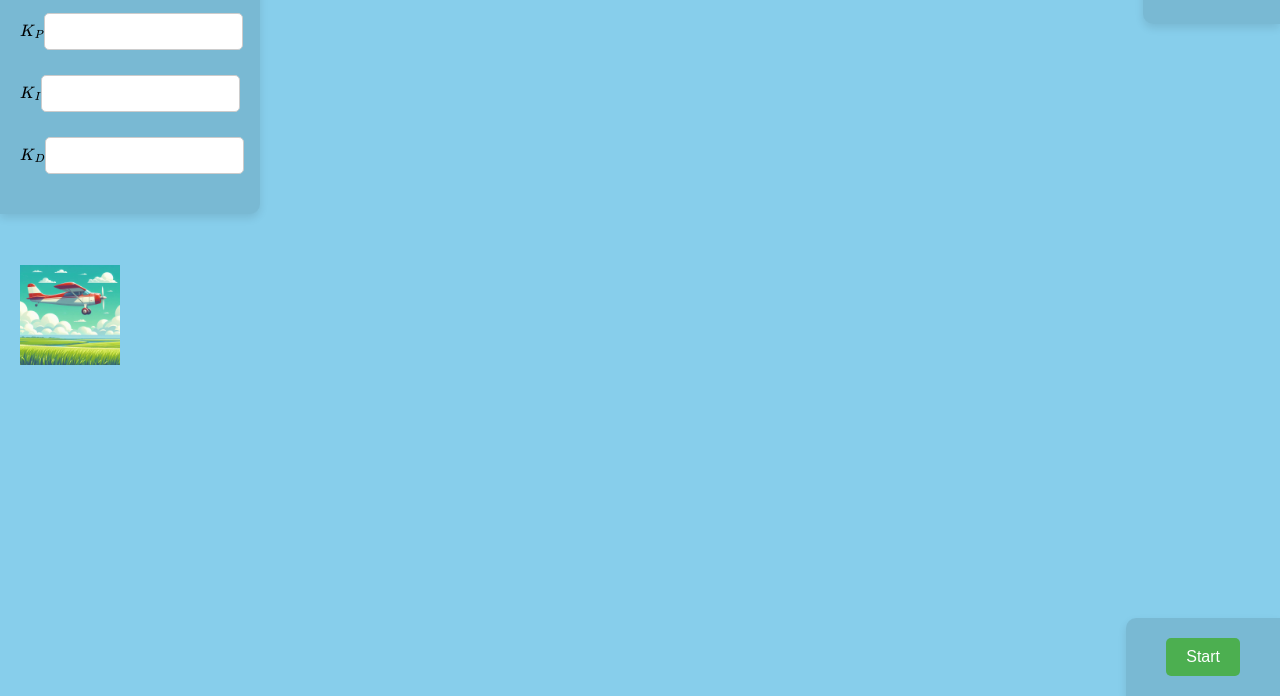
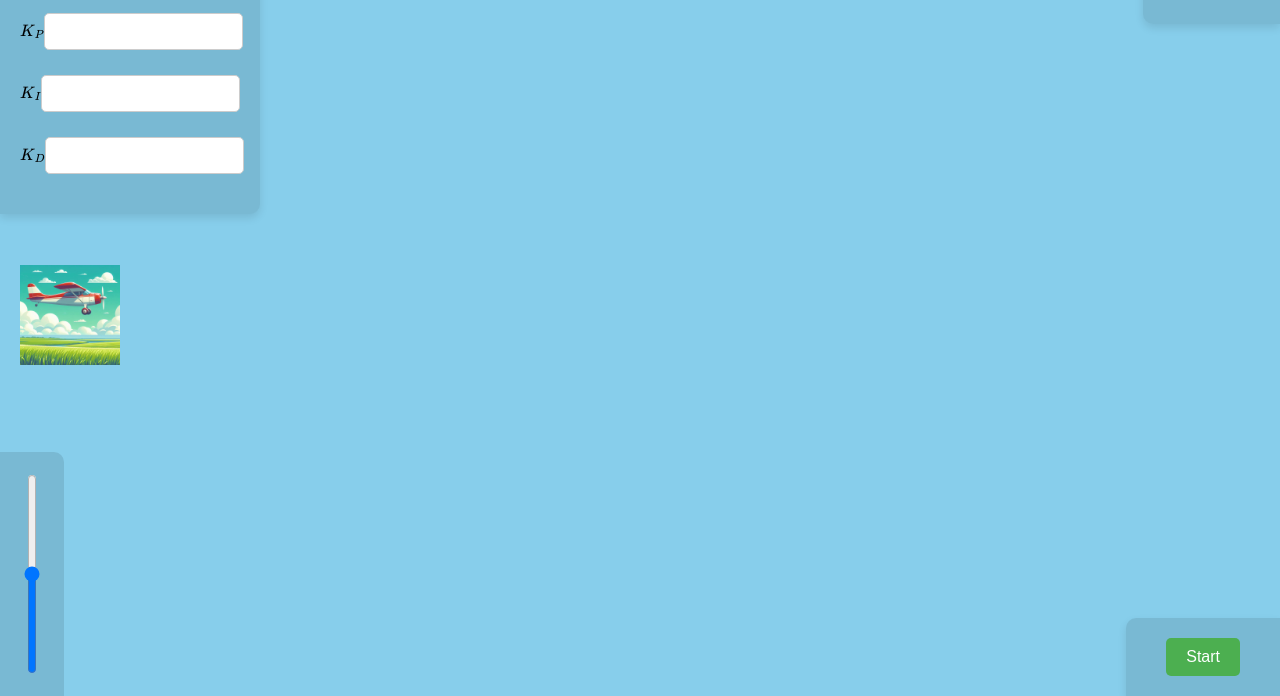
Before and after one commit to flashy85/AirplaneGame, a plain HTML site: page index.html in a window 1280 px wide. Shown: the part 104-800 px from the top of the page. Drawn offline with nearby package versions, Linux system fonts and the light colour scheme.

Commit message:
Added slider for manual control

```diff
--- a/index.html
+++ b/index.html
@@ -80,6 +80,48 @@
         .RefPathGroup label {
             width: 35px;
             font-weight: bold;
+        }
+
+        .manual_controll {
+            position: absolute;
+            z-index: 10;
+            bottom: 0px;
+            left: 0px;
+            padding: 20px;
+            border-top-right-radius: 10px;
+            display: flex;
+            flex-direction: column-reverse;
+            align-items: center;
+            background-color: rgba(0, 0, 0, 0.1);
+        }
+
+        .manual_controll input[type="range"] {
+            appearance: none;
+            -webkit-appearance: slider-vertical;
+            /* Make it vertical */
+            writing-mode: bt-lr;
+            width: 20px;
+            height: 200px;
+            background: lightgrey;
+            border-radius: 10px;
+        }
+
+        .manual_controll input[type="range"]::-webkit-slider-thumb {
+            -webkit-appearance: none;
+            appearance: none;
+            width: 20px;
+            height: 20px;
+            background: #4CAF50;
+            cursor: pointer;
+            border-radius: 50%;
+        }
+
+        .manual_controll input[type="range"]::-moz-range-thumb {
+            width: 20px;
+            height: 20px;
+            background: #4caf50;
+            cursor: pointer;
+            border-radius: 50%;
         }
 
         #GameArea {
@@ -178,6 +220,9 @@
         <button id="btn_start" class="button button-start" onclick="toggleButtons()">Start</button>
         <button id="btn_stop" class="button button-stop" onclick="toggleButtons()" style="display:none;">Stop</button>
     </div>
+    <div class="manual_controll">
+        <input type="range" min="0" max="100" value="50" id="btn_manctrl">
+    </div>
     <div id="GameArea">
         <div id="airplane"></div>
     </div>
```
